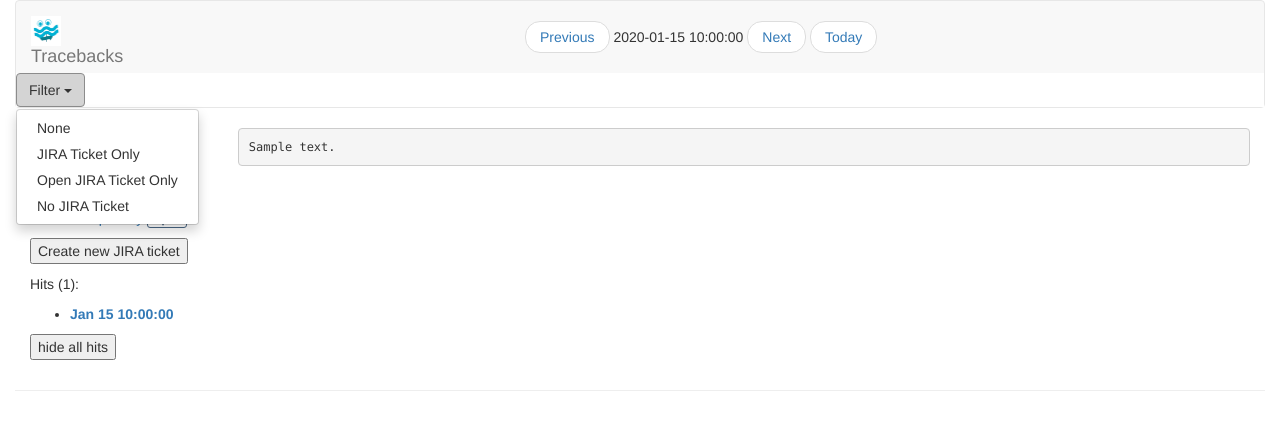
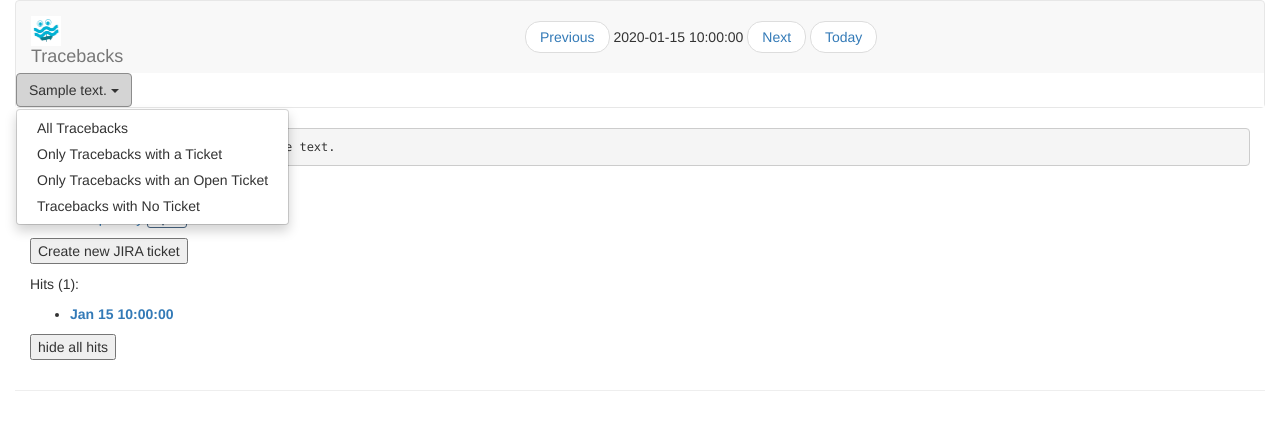
Before and after one commit to topher200/assertion-context, a Python web app: template web/templates/index.html in a window 1280 px wide, after a click that opens the changed part. Shown: the top 430 px of the page. Run offline with Jinja, Linux system fonts and the light colour scheme; the template is opened without the code that fills it: most values are stand-ins (such as "Sample title", 1, 10 or a date in 2020); some libraries are stand-ins or nearby versions.

Commit message:
update filter dropdown text

```diff
--- a/web/templates/index.html
+++ b/web/templates/index.html
@@ -79,14 +79,14 @@
 
         <div class="nav dropdown">
             <button class="btn btn-default dropdown-toggle" type="button" id="filterMenu" data-toggle="dropdown" aria-haspopup="true" aria-expanded="true">
-                Filter
+                {{ filter_text }}
                 <span class="caret"></span>
             </button>
             <ul class="dropdown-menu" aria-labelledby="dropdownMenu1">
-                <li><a href="/?days_ago={{ days_ago }}">None</a></li>
-                <li><a href="/?days_ago={{ days_ago }}&filter=ticket">JIRA Ticket Only</a></li>
-                <li><a href="/?days_ago={{ days_ago }}&filter=openticket">Open JIRA Ticket Only</a></li>
-                <li><a href="/?days_ago={{ days_ago }}&filter=noticket">No JIRA Ticket</a></li>
+                <li><a href="/?days_ago={{ days_ago }}">All Tracebacks</a></li>
+                <li><a href="/?days_ago={{ days_ago }}&filter=Has Ticket">Only Tracebacks with a Ticket</a></li>
+                <li><a href="/?days_ago={{ days_ago }}&filter=Has Open Ticket">Only Tracebacks with an Open Ticket</a></li>
+                <li><a href="/?days_ago={{ days_ago }}&filter=No Ticket">Tracebacks with No Ticket</a></li>
             </ul>
         </div>
 
```
Also changed, not shown: web/server.py (+10 -7 lines).
